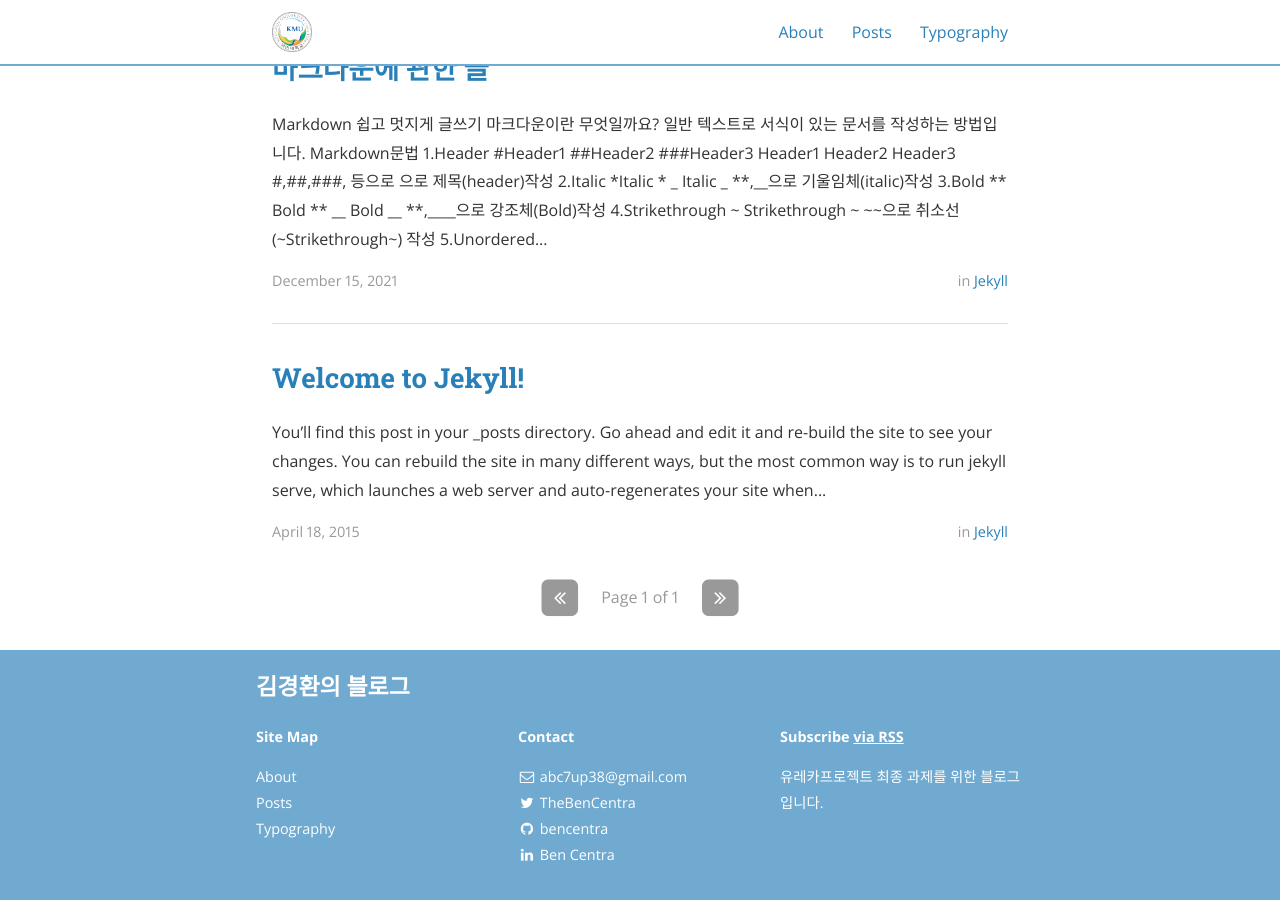
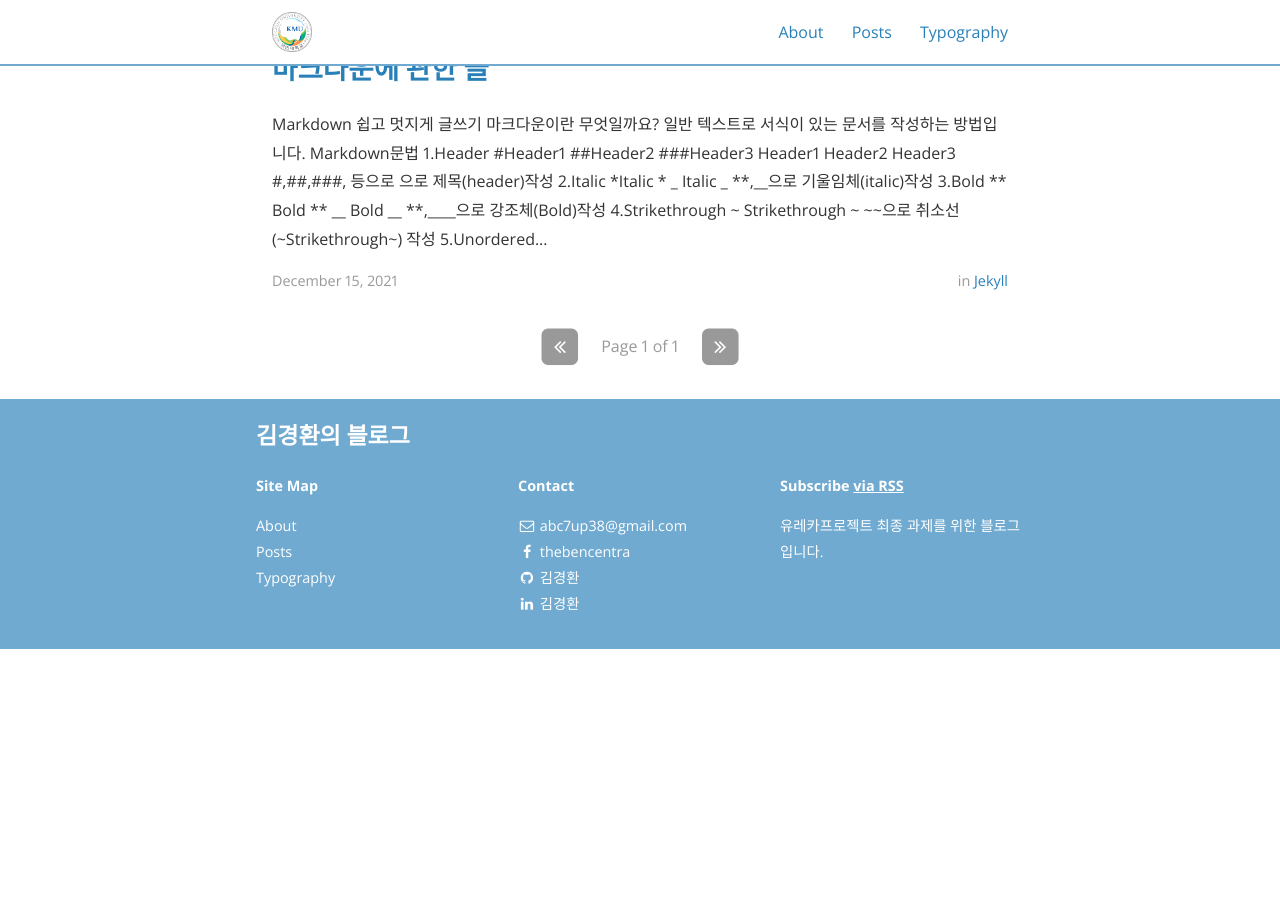
Before and after one commit to HongSena/HongSena.github.io, a Jekyll site: the page built from index.html, in a window 1280 px wide and 900 px high, scrolled down 744 px. Built offline with Jekyll 4.4.1, drawn with Linux system fonts in a browser that asks for light colours; nearby versions of some CDN libraries; the list of posts is cut into pages by our own code; after the commit the page ends 1393 px from its top, so only the background shows below that.

Commit message:
Final fix

```diff
--- a/_config.yml
+++ b/_config.yml
@@ -76,31 +76,25 @@ descriptions:
 #     desc: Follow me on Twitter            # Description to display as link title, etc
 #     share: true                           # Include in the "Share" section of posts
 social:
-  - name: Twitter
-    icon: twitter
-    username: TheBenCentra
-    url: https://twitter.com/TheBenCentra
-    desc: Follow me on Twitter
-    share: true
 
   - name: Facebook
     icon: facebook
     username: thebencentra
-    url: ""
+    url: "https://www.instagram.com/the_king_of_korea/"
     desc: Friend me on Facebook
     share: true
 
   - name: GitHub
     icon: github
-    username: bencentra
-    url: https://github.com/bencentra
+    username: 김경환
+    url: https://github.com/HongSena
     desc: Fork me on GitHub
     share: false
 
   - name: LinkedIn
     icon: linkedin
-    username: Ben Centra
-    url: https://www.linkedin.com/pub/ben-centra/47/769/60a
+    username: 김경환
+    url: https://www.linkedin.com
     desc: Connect with me on LinkedIn
     share: true
 
--- a/_posts/2015-04-18-welcome-to-jekyll.md
+++ /dev/null
@@ -1,75 +0,0 @@
----
-layout: post
-title:  "Welcome to Jekyll!"
-date:   2015-04-18T14:25:52-05:00
-author: Ben Centra
-categories: Jekyll
-tags:	jekyll welcome
-cover:  "/assets/instacode.png"
-comments: true
----
-
-You’ll find this post in your `_posts` directory. Go ahead and edit it and re-build the site to see your changes. You can rebuild the site in many different ways, but the most common way is to run `jekyll serve`, which launches a web server and auto-regenerates your site when a file is updated.
-
-## Adding New Posts
-
-To add new posts, simply add a file in the `_posts` directory that follows the convention `YYYY-MM-DD-name-of-post.ext` and includes the necessary front matter. Take a look at the source for this post to get an idea about how it works.
-
-### Tags and Categories
-
-If you list one or more categories or tags in the front matter of your post, they will be included with the post on the page as links. Clicking the link will bring you to an auto-generated archive page for the category or tag, created using the [jekyll-archive][jekyll-archive] gem.
-
-### Cover Images
-
-To add a cover image to your post, set the "cover" property in the front matter with the relative URL of the image (i.e. <code>cover: "/assets/cover_image.jpg"</code>).
-
-### Code Snippets
-
-You can use [highlight.js][highlight] to add syntax highlight code snippets:
-
-Use the [Liquid][liquid] `{% raw %}{% highlight <language> %}{% endraw %}` tag to add syntax highlighting to code snippets.
-
-For instance, this template...
-{% highlight html %}
-{% raw %}{% highlight javascript %}
-function demo(string, times) {
-  for (var i = 0; i < times; i++) {
-    console.log(string);
-  }
-}
-demo("hello, world!", 10);
-{% endhighlight %}{% endraw %}
-{% endhighlight %}
-
-...will come out looking like this:
-
-{% highlight javascript %}
-function demo(string, times) {
-  for (var i = 0; i < times; i++) {
-    console.log(string);
-  }
-}
-demo("hello, world!", 10);
-{% endhighlight %}
-
-Syntax highlighting is done using [highlight.js][highlight]. You can change the active theme in [head.html](https://github.com/bencentra/centrarium/blob/2dcd73d09e104c3798202b0e14c1db9fa6e77bc7/_includes/head.html#L15).
-
-### Images
-
-Lightbox has been enabled for images. To create the link that'll launch the lightbox, add <code>data-lightbox</code> and <code>data-title</code> attributes to an <code>&lt;a&gt;</code> tag around your <code>&lt;img&gt;</code> tag. The result is:
-
-<a href="//bencentra.com/assets/images/falcon9_large.jpg" data-lightbox="falcon9-large" data-title="Check out the Falcon 9 from SpaceX">
-  <img src="//bencentra.com/assets/images/falcon9_small.jpg" title="Check out the Falcon 9 from SpaceX">
-</a>
-
-For more information, check out the [Lightbox][lightbox] website.
-
-Check out the [Jekyll docs][jekyll] for more info on how to get the most out of Jekyll. File all bugs/feature requests at [Jekyll’s GitHub repo][jekyll-gh]. If you have questions, you can ask them on [Jekyll’s dedicated Help repository][jekyll-help].
-
-[jekyll]:      http://jekyllrb.com
-[jekyll-gh]:   https://github.com/jekyll/jekyll
-[jekyll-help]: https://github.com/jekyll/jekyll-help
-[highlight]:   https://highlightjs.org/
-[lightbox]:    http://lokeshdhakar.com/projects/lightbox2/
-[jekyll-archive]: https://github.com/jekyll/jekyll-archives
-[liquid]: https://github.com/Shopify/liquid/wiki/Liquid-for-Designers
--- a/typography.md
+++ b/typography.md
@@ -5,11 +5,11 @@ permalink: /typography/
 main_nav: true
 ---
 
-<p>The purpose of this HTML is to help determine what default settings are with Bitters and to make sure that all possible HTML Elements are included in this HTML so as to not miss any possible Elements when designing a site.</p>
+<p>이 HTML의 목적은 Bitters의 기본 설정이 무엇인지 확인하고 사이트를 설계할 때 가능한 모든 HTML 요소가 이 HTML에 포함되도록 하는 것이다.</p>
 
 <hr>
 
-<h1 id="headings">Headings</h1>
+<h1 id="headings">헤더</h1>
 
 <h1>h1. Heading</h1>
 <h2>h2. Heading</h2>
@@ -22,15 +22,15 @@ main_nav: true
 
 <h1 id="paragraph">Paragraph</h1>
 
-<p>Lorem ipsum dolor sit amet, <a href="#" title="test link">test link</a> adipiscing elit. Nullam dignissim convallis est. Quisque aliquam. Donec faucibus. Nunc iaculis suscipit dui. Nam sit amet sem. Aliquam libero nisi, imperdiet at, tincidunt nec, gravida vehicula, nisl. Praesent mattis, massa quis luctus fermentum, turpis mi volutpat justo, eu volutpat enim diam eget metus. Maecenas ornare tortor. Donec sed tellus eget sapien fringilla nonummy. Mauris a ante. Suspendisse quam sem, consequat at, commodo vitae, feugiat in, nunc. Morbi imperdiet augue quis tellus.</p>
+<p>애국가를 불러보겠습니다.<a href="#" title="test link">애 국 가</a> 동해물과 백두산이 마르고 닳도록 하느님이 보우하사 우리나랗 만세 무궁화 삼천리 화려강산 대한사람 대한으로 길이 보전하세</p>
 
-<p>Lorem ipsum dolor sit amet, <em>emphasis</em> consectetuer adipiscing elit. Nullam dignissim convallis est. Quisque aliquam. Donec faucibus. Nunc iaculis suscipit dui. Nam sit amet sem. Aliquam libero nisi, imperdiet at, tincidunt nec, gravida vehicula, nisl. Praesent mattis, massa quis luctus fermentum, turpis mi volutpat justo, eu volutpat enim diam eget metus. Maecenas ornare tortor. Donec sed tellus eget sapien fringilla nonummy. Mauris a ante. Suspendisse quam sem, consequat at, commodo vitae, feugiat in, nunc. Morbi imperdiet augue quis tellus.</p>
+<p>다음줄에는  <em>em 태그</em> 마크다운 언어는 재미 있습니다!</p>
 
 <hr>
 
 <h1 id="list_types">List Types</h1>
 
-<p>Lists are unstyled by defualt. To restore the original styling, add the <code>.default</code> class</p>
+<p>리스트는 기본적으로 스타일이 지정되지 않는다, 스타일을 지정하려면 다음을 추가하자 <code>.default</code> class</p>
 
 <h3>Definition List</h3>
 <dl>
```
Also changed, not shown: other parts of typography.md (+1 -1 lines), README.md.
